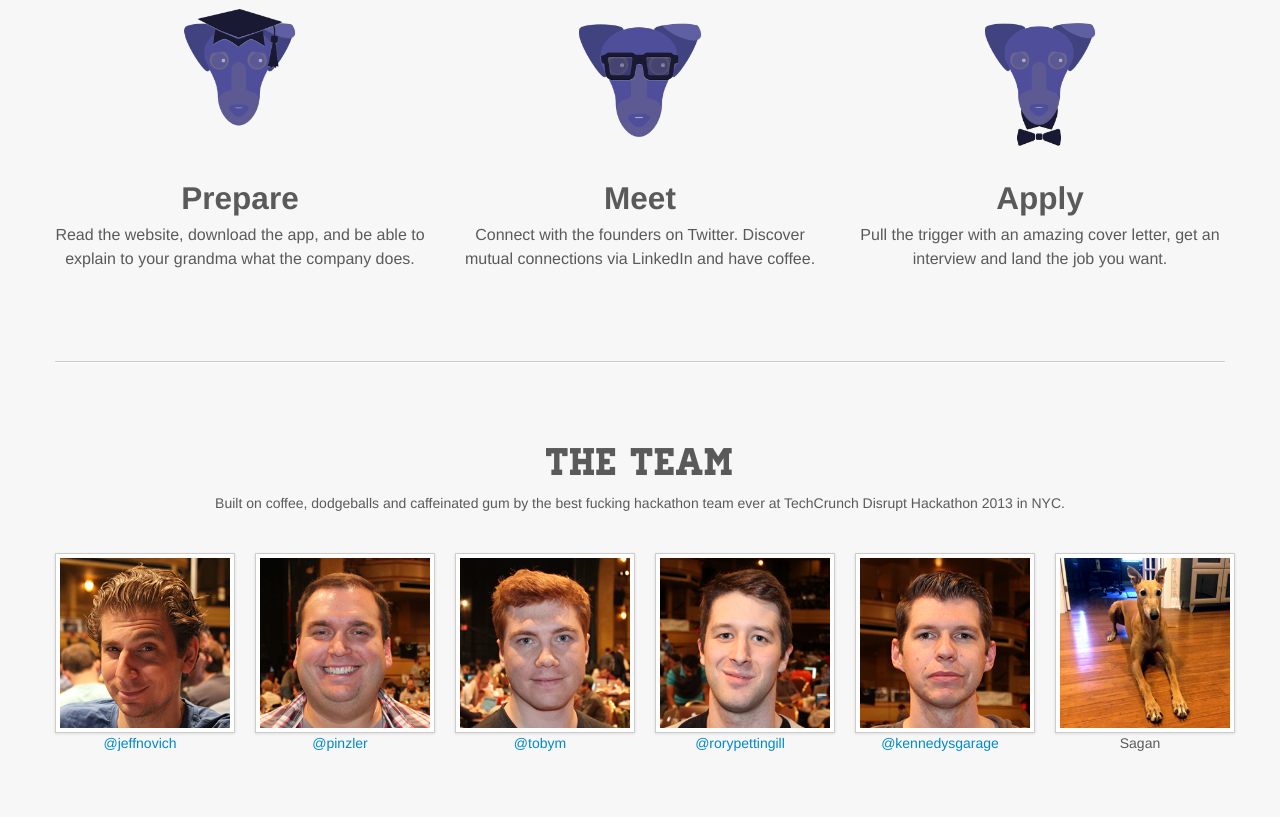
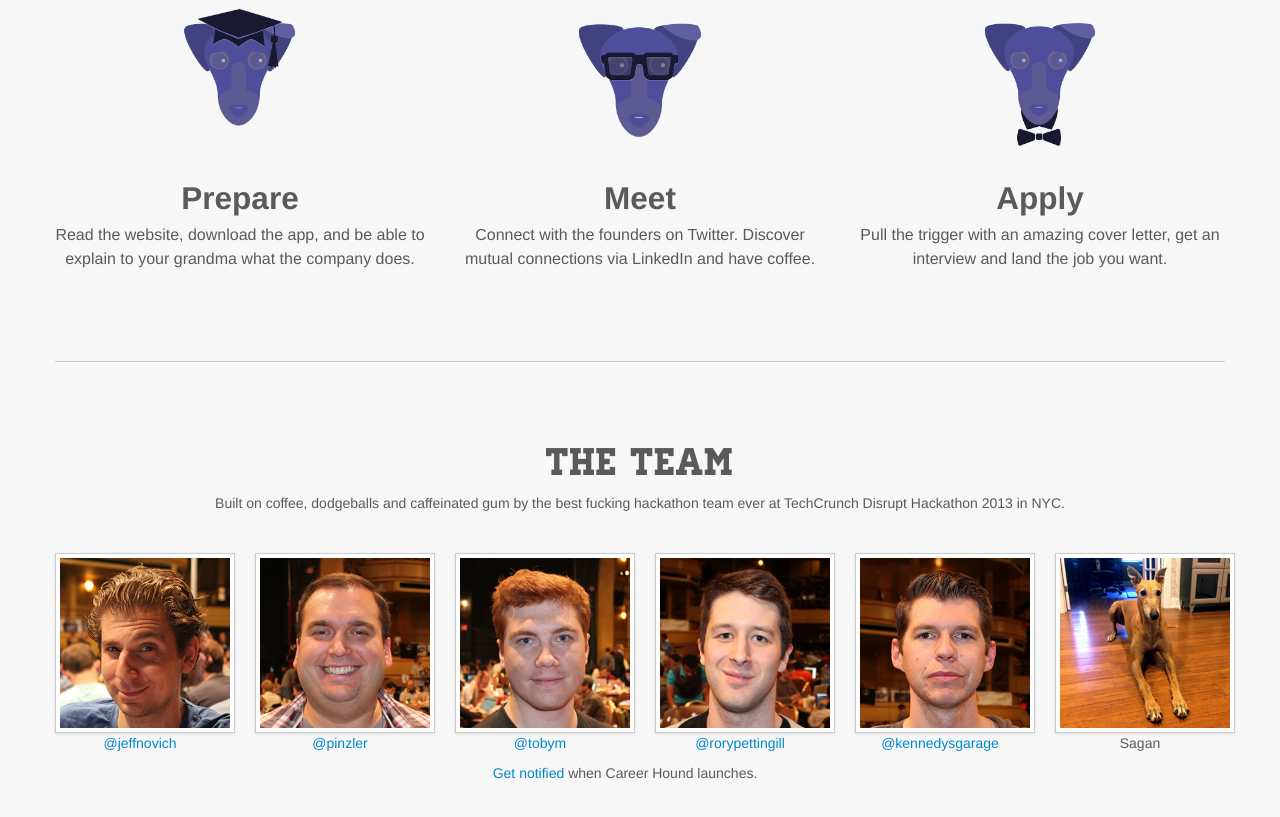
Before and after one commit to kennedysgarage/careerhoundapp.com, a plain HTML site: page index.html in a window 1280 px wide. Shown: the part 1004-1821 px from the top of the page. Drawn offline with nearby package versions, Linux system fonts and the light colour scheme.

Commit message:
"Get Notified" link

```diff
--- a/index.html
+++ b/index.html
@@ -124,8 +124,8 @@
       <div class="span2">
         <img src="/img/sagantheawesomedog.jpg" class="img-polaroid">
         <p>Sagan</p>
-      </div><!--/span2-->
-
+        </div><!--/span2-->
+    <p><br><a href="https://docs.google.com/forms/d/1iFFzWXNnA_K6ElfZPP93yWGSSJYvNjRe_C9K-rkPQ2c/viewform?edit_requested=true">Get notified</a> when Career Hound launches.</p>
     </div><!--/row-->
 
   </div><!--/team-->
```
